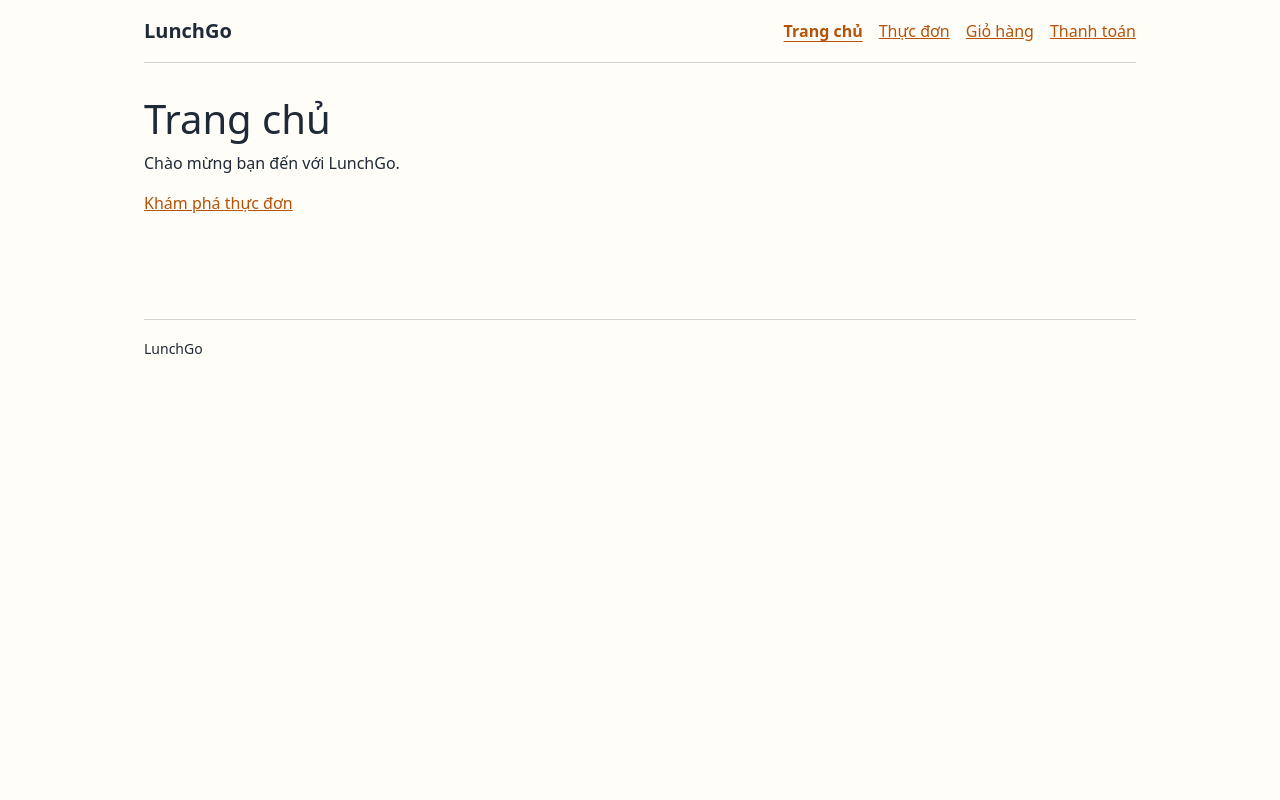
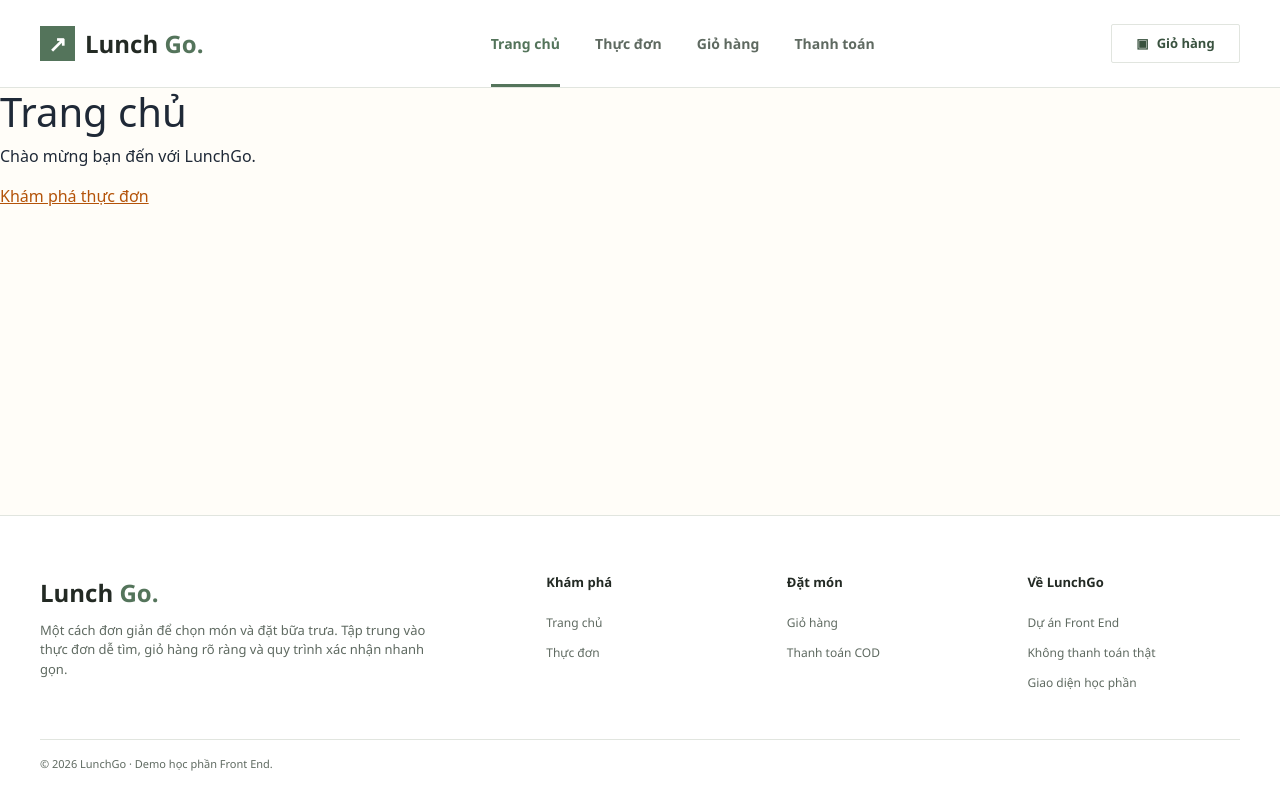
Before and after one commit to Thang-23130300/LunchGo, a React (Vite) app: page / in a window 1280 px wide. Built offline with nearby package versions, Linux system fonts and the light colour scheme.

Commit message:
feat(layout): hoàn thiện Header và Footer LunchGo

```diff
--- a/src/App.css
+++ b/src/App.css
@@ -1,45 +1,202 @@
 .site-shell {
-  max-width: 64rem;
-  margin: 0 auto;
-  padding: 0 1rem;
+  --site-primary: #54745b;
+  --site-background: #f8f8f5;
+  --site-text: #232a24;
+  --site-muted: #5f6a61;
+  --site-border: #e1e5df;
+  --site-deep: #39523f;
+  --site-gutter: clamp(16px, 4vw, 40px);
+  display: flex;
+  flex-direction: column;
+  min-height: 100dvh;
+}
+
+.site-container {
+  width: min(1200px, calc(100% - 2 * var(--site-gutter)));
+  margin-inline: auto;
+}
+
+.site-header,
+.site-footer {
+  background: #fff;
+  color: var(--site-text);
+  font-family: 'Segoe UI', system-ui, sans-serif;
 }
 
 .site-header {
-  display: flex;
-  flex-wrap: wrap;
+  border-bottom: 1px solid var(--site-border);
+}
+
+.site-header__inner {
+  display: grid;
+  grid-template-columns: minmax(max-content, 1.25fr) auto minmax(max-content, 1fr);
   align-items: center;
-  justify-content: space-between;
-  gap: 1rem;
-  padding: 1rem 0;
-  border-bottom: 1px solid var(--lunchgo-border);
+  gap: 24px;
+  min-height: 87px;
 }
 
 .site-brand {
-  color: inherit;
-  font-size: 1.25rem;
+  display: inline-flex;
+  align-items: center;
+  gap: 10px;
+  justify-self: start;
+  color: var(--site-text);
+  font-size: 24px;
   font-weight: 700;
   text-decoration: none;
 }
 
+.site-brand:hover { color: var(--site-deep); }
+.site-brand__accent { color: var(--site-primary); }
+
+.site-brand__mark {
+  display: grid;
+  place-items: center;
+  width: 35px;
+  height: 35px;
+  color: #fff;
+  background: var(--site-primary);
+  font-size: 22px;
+}
+
 .site-nav {
   display: flex;
+  align-self: stretch;
   flex-wrap: wrap;
-  gap: 0.75rem 1rem;
+  column-gap: clamp(12px, 2.75vw, 40px);
 }
 
+.site-nav a {
+  display: grid;
+  align-items: center;
+  padding-block: 8px 5px;
+  border-bottom: 3px solid transparent;
+  color: var(--site-muted);
+  font-size: 14px;
+  font-weight: 600;
+  text-decoration: none;
+}
+
+.site-nav a:hover,
 .site-nav a[aria-current='page'] {
-  color: var(--lunchgo-primary);
-  font-weight: 700;
-  text-underline-offset: 0.25rem;
+  color: var(--site-primary);
+  border-bottom-color: var(--site-primary);
+}
+
+.site-cart-link {
+  display: inline-flex;
+  align-items: center;
+  justify-content: center;
+  justify-self: end;
+  gap: 8px;
+  min-width: 129px;
+  min-height: 39px;
+  padding: 6px 12px;
+  border: 1px solid var(--site-border);
+  border-radius: 2px;
+  color: var(--site-deep);
+  font-size: 13px;
+  font-weight: 600;
+  text-decoration: none;
+}
+
+.site-cart-link:hover {
+  color: var(--site-deep);
+  background: var(--site-background);
+  border-color: var(--site-primary);
+}
+
+.site-cart-link__quantity {
+  min-width: 20px;
+  padding: 1px 4px;
+  border-radius: 2px;
+  background: var(--site-primary);
+  color: #fff;
+  text-align: center;
 }
 
 .page-content {
+  flex: 1;
   min-height: 16rem;
-  padding: 2rem 0;
   overflow-wrap: anywhere;
 }
 
+.page-content--inner {
+  width: min(100%, 64rem);
+  margin-inline: auto;
+  padding: 2rem 1rem;
+}
+
 .site-footer {
-  padding: 1rem 0;
-  border-top: 1px solid var(--lunchgo-border);
+  border-top: 1px solid var(--site-border);
+  padding: clamp(32px, 4.6vw, 65px) 0 28px;
 }
+
+.site-footer__columns {
+  display: grid;
+  grid-template-columns: 2.25fr repeat(3, 1fr);
+  gap: 28px;
+  padding-bottom: clamp(28px, 3.6vw, 52px);
+}
+
+.site-footer__description {
+  max-width: 390px;
+  margin: 10px 0 0;
+  color: var(--site-muted);
+  font-size: 13px;
+}
+
+.site-footer__group {
+  display: flex;
+  flex-direction: column;
+  align-items: flex-start;
+  gap: 12px;
+  color: var(--site-muted);
+  font-size: 12px;
+}
+
+.site-footer__group h2 {
+  margin: 0 0 12px;
+  color: var(--site-text);
+  font-size: 13px;
+  font-weight: 700;
+}
+
+.site-footer__group a {
+  color: inherit;
+  text-decoration: none;
+}
+
+.site-footer__group a:hover {
+  color: var(--site-primary);
+  text-decoration: underline;
+}
+
+.site-footer__copyright {
+  display: block;
+  padding-top: 16px;
+  border-top: 1px solid var(--site-border);
+  color: var(--site-muted);
+  font-size: 11px;
+}
+
+@media (max-width: 767px) {
+  .site-header__inner {
+    grid-template-columns: 1fr auto;
+    gap: 4px 12px;
+    padding-top: 12px;
+  }
+
+  .site-nav {
+    grid-area: 2 / 1 / 3 / -1;
+    justify-content: space-between;
+  }
+
+  .site-nav a { padding-block: 10px 7px; }
+  .site-footer__columns { grid-template-columns: repeat(3, minmax(0, 1fr)); }
+  .site-footer__columns > :first-child { grid-column: 1 / -1; }
+}
+
+@media (max-width: 420px) {
+  .site-footer__columns { grid-template-columns: repeat(2, minmax(0, 1fr)); }
+}
--- a/src/components/SiteFooter.tsx
+++ b/src/components/SiteFooter.tsx
@@ -1,7 +1,39 @@
-function SiteFooter() {
+import { Link } from 'react-router'
+
+function SiteFooter({ menuHref }: { menuHref: string }) {
+  const navigationState = { fromMenu: menuHref }
+
   return (
     <footer className="site-footer">
-      <small>LunchGo</small>
+      <div className="site-container">
+        <div className="site-footer__columns">
+          <div>
+            <Link className="site-brand" to="/" state={navigationState} aria-label="LunchGo">
+              <span>Lunch <span className="site-brand__accent">Go.</span></span>
+            </Link>
+            <p className="site-footer__description">
+              Một cách đơn giản để chọn món và đặt bữa trưa. Tập trung vào thực đơn dễ tìm, giỏ hàng rõ ràng và quy trình xác nhận nhanh gọn.
+            </p>
+          </div>
+          <nav className="site-footer__group" aria-labelledby="footer-discover">
+            <h2 id="footer-discover">Khám phá</h2>
+            <Link to="/" state={navigationState}>Trang chủ</Link>
+            <Link to={menuHref}>Thực đơn</Link>
+          </nav>
+          <nav className="site-footer__group" aria-labelledby="footer-order">
+            <h2 id="footer-order">Đặt món</h2>
+            <Link to="/cart" state={navigationState}>Giỏ hàng</Link>
+            <Link to="/checkout" state={navigationState}>Thanh toán COD</Link>
+          </nav>
+          <div className="site-footer__group">
+            <h2>Về LunchGo</h2>
+            <span>Dự án Front End</span>
+            <span>Không thanh toán thật</span>
+            <span>Giao diện học phần</span>
+          </div>
+        </div>
+        <small className="site-footer__copyright">© 2026 LunchGo · Demo học phần Front End.</small>
+      </div>
     </footer>
   )
 }
--- a/src/components/SiteHeader.tsx
+++ b/src/components/SiteHeader.tsx
@@ -17,29 +17,33 @@ function SiteHeader({ menuHref, cartQuantity }: SiteHeaderProps) {
 
   return (
     <header className="site-header">
-      <Link className="site-brand" to="/" state={navigationState}>
-        LunchGo
-      </Link>
-      <nav className="site-nav" aria-label="Điều hướng chính">
-        {links.map(({ to, label }) => {
-          const showCartQuantity = to === '/cart' && cartQuantity > 0
-
-          return (
+      <div className="site-container site-header__inner">
+        <Link className="site-brand" to="/" state={navigationState} aria-label="LunchGo">
+          <span className="site-brand__mark" aria-hidden="true">↗</span>
+          <span>Lunch <span className="site-brand__accent">Go.</span></span>
+        </Link>
+        <nav className="site-nav" aria-label="Điều hướng chính">
+          {links.map(({ to, label }) => (
             <NavLink
               key={to}
               to={to === '/menu' ? menuHref : to}
               state={navigationState}
-              aria-label={showCartQuantity ? `${label} (${cartQuantity} món)` : undefined}
               end
             >
               {label}
-              {showCartQuantity && (
-                <span className="badge text-bg-primary ms-1" aria-hidden="true">{cartQuantity}</span>
-              )}
             </NavLink>
-          )
-        })}
-      </nav>
+          ))}
+        </nav>
+        <Link
+          className="site-cart-link"
+          to="/cart"
+          state={navigationState}
+          aria-label={cartQuantity > 0 ? `Giỏ hàng (${cartQuantity} món)` : undefined}
+        >
+          <span aria-hidden="true">▣</span> Giỏ hàng
+          {cartQuantity > 0 && <span className="site-cart-link__quantity" aria-hidden="true">{cartQuantity}</span>}
+        </Link>
+      </div>
     </header>
   )
 }
--- a/src/components/layouts/CustomerLayout.tsx
+++ b/src/components/layouts/CustomerLayout.tsx
@@ -5,6 +5,7 @@ import SiteHeader from '@/components/SiteHeader'
 
 function CustomerLayout() {
   const location = useLocation()
+  const isHome = useMatch('/') !== null
   const isMenu = useMatch('/menu') !== null
   const cartQuantity = useAppSelector((state) =>
     state.cart.items.reduce((quantity, item) => quantity + item.quantity, 0),
@@ -19,10 +20,10 @@ function CustomerLayout() {
   return (
     <div className="site-shell">
       <SiteHeader menuHref={menuHref} cartQuantity={cartQuantity} />
-      <main className="page-content">
+      <main className={isHome ? 'page-content' : 'page-content page-content--inner'}>
         <Outlet context={menuHref} />
       </main>
-      <SiteFooter />
+      <SiteFooter menuHref={menuHref} />
     </div>
   )
 }
```
